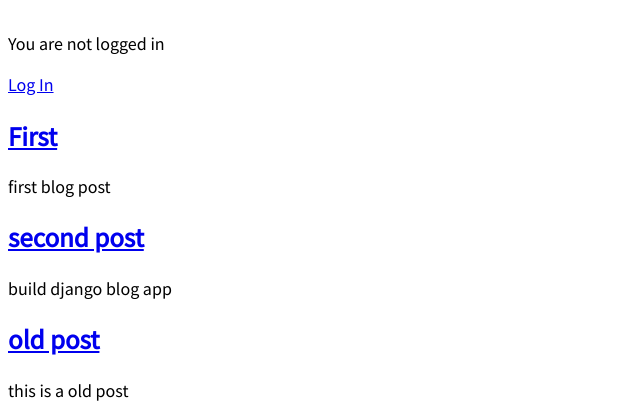
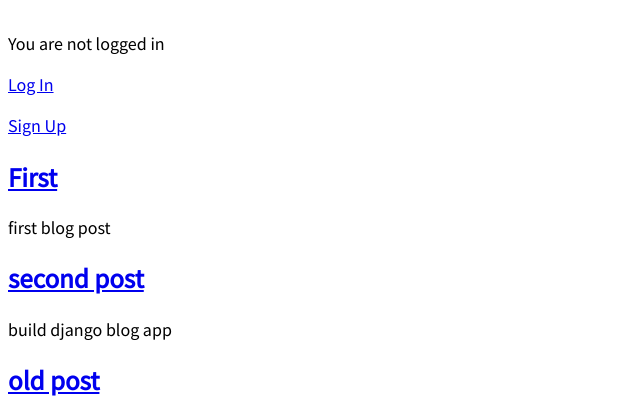
Before and after one commit to p-murli/blog_app, a Django app: page / in a window 1280 px wide. Shown: the part 102-522 px from the top of the page, without its empty margins (0-640 px from the left). Run offline with Django 3.2, Linux system fonts and the light colour scheme; data comes from the database, SQL or seed files in the repository; both versions use the stored data as it was after the commit.

Commit message:
added sign up button

```diff
--- a/templates/base.html
+++ b/templates/base.html
@@ -27,7 +27,13 @@ rel="stylesheet">
         <a href="{% url 'logout' %}">Log Out</a>
       {% else %}
         <p>You are not logged in</p>
-        <a href="{% url 'login' %}">Log In</a>
+        <p>
+          <a href="{% url 'login' %}">Log In</a>
+        </p>
+        <p>
+          <a href="{% url 'signup' %}">Sign Up</a>
+        </p>
+
 
       {% endif %}
 
```
Also changed, not shown: db.sqlite3.
